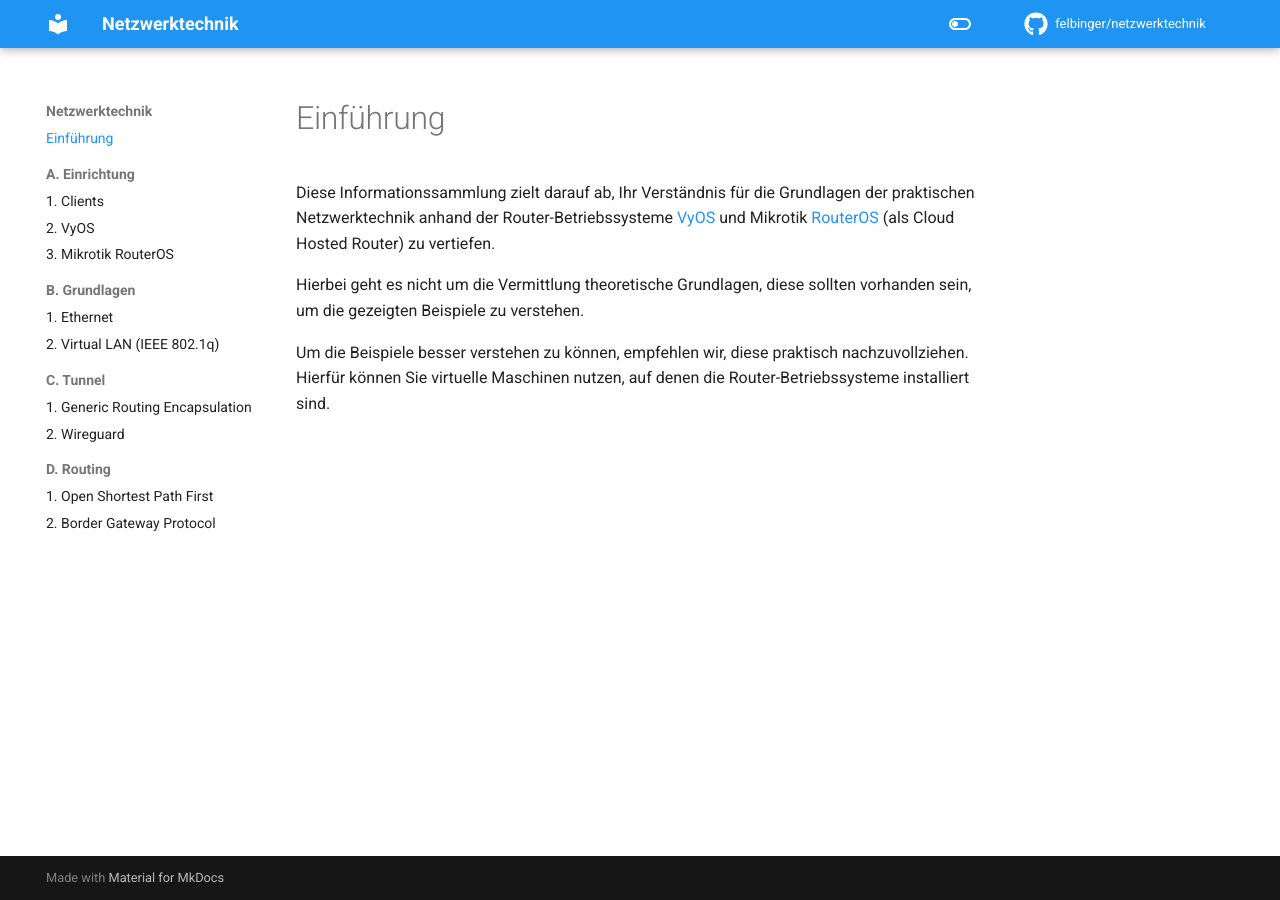
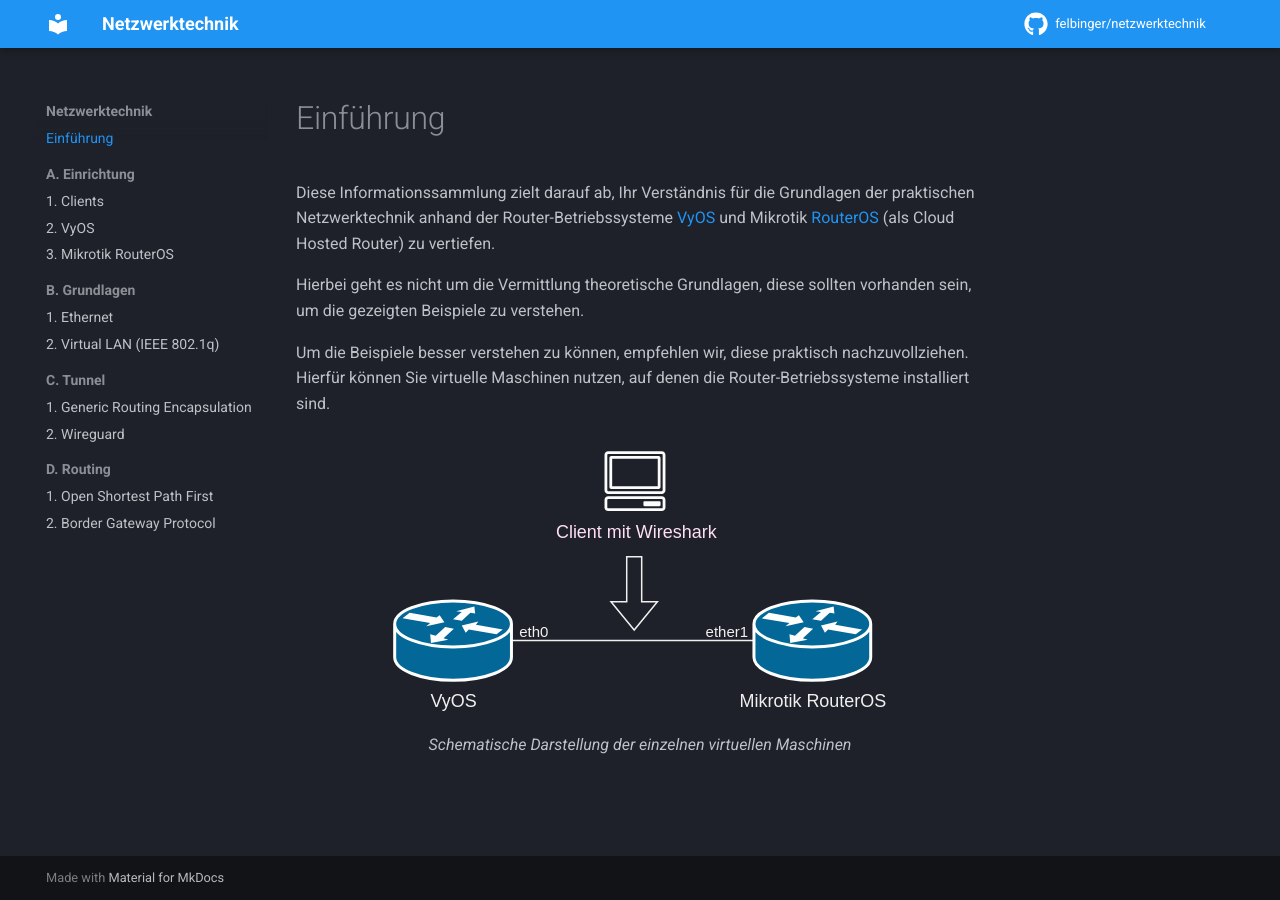
Before and after one commit to felbinger/netzwerktechnik, an MkDocs documentation site: the page built from docs/index.md, in a window 1280 px wide. Built offline with MkDocs 1.6.1 and Material for MkDocs 9.7.7, drawn with Linux system fonts in a browser that asks for light colours; comment, search, counter and statistics services are not loaded.

Commit message:
added image, added extensions and plugins for mkdocs

```diff
--- a/docs/index.md
+++ b/docs/index.md
@@ -7,3 +7,8 @@ Hierbei geht es nicht um die Vermittlung theoretische Grundlagen, diese sollten
 
 Um die Beispiele besser verstehen zu können, empfehlen wir, diese praktisch nachzuvollziehen.
 Hierfür können Sie virtuelle Maschinen nutzen, auf denen die Router-Betriebssysteme installiert sind.
+
+<figure markdown>
+  ![](./img/virtualbox.drawio.svg){ loading=lazy width="500px" }
+  <figcaption>Schematische Darstellung der einzelnen virtuellen Maschinen</figcaption>
+</figure>
--- a/mkdocs.yml
+++ b/mkdocs.yml
@@ -9,20 +9,8 @@ edit_uri: https://github.dev/felbinger/netzwerktechnik/blob/main/docs
 theme:
   name: 'material'
   palette:
-    - media: "(prefers-color-scheme: light)"
-      scheme: default
+    - scheme: slate
       primary: 'blue'
-      accent: 'lime'
-      toggle:
-        icon: material/toggle-switch-off-outline
-        name: Switch to dark mode
-    - media: "(prefers-color-scheme: dark)"
-      scheme: slate
-      primary: 'blue'
-      accent: 'lime'
-      toggle:
-        icon: material/toggle-switch
-        name: Switch to light mode
 
   font:
     text: Roboto
@@ -41,6 +29,9 @@ theme:
 markdown_extensions:
   - pymdownx.tabbed:
       alternate_style: true
+  - attr_list   # image resize and lazy loading
+  - md_in_html  # center images, add caption
 
 plugins:
   - git-revision-date
+  - git-revision-date-localized
--- a/requirements.txt
+++ b/requirements.txt
@@ -1,6 +1,6 @@
 mkdocs
 mkdocs-material
 mkdocs-git-revision-date-plugin
-#mkdocs-git-revision-date-localized-plugin
+mkdocs-git-revision-date-localized-plugin
 #jinja2==3.0.0
 #mkdocs-include-markdown-plugin
```
Also changed, not shown: docs/img/virtualbox.drawio.svg (added).
